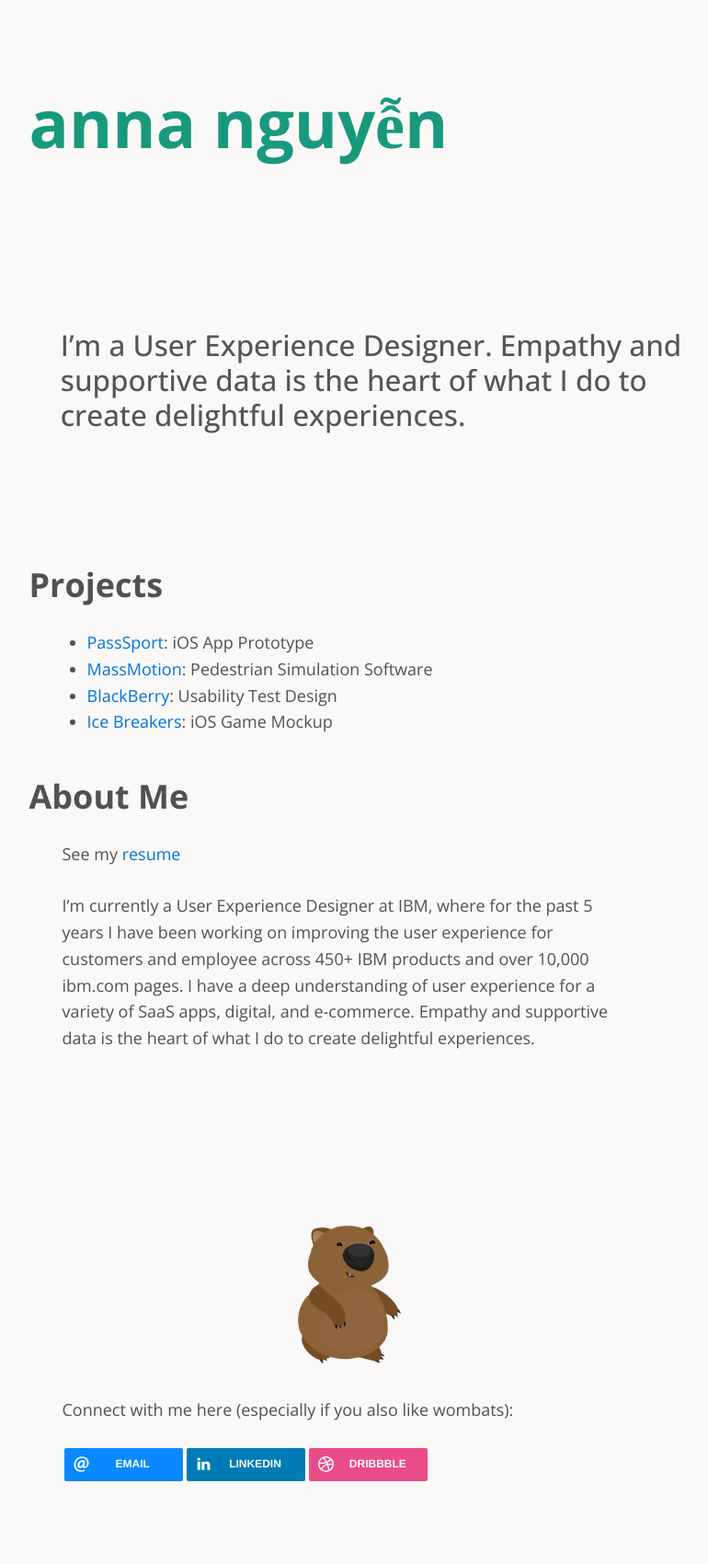
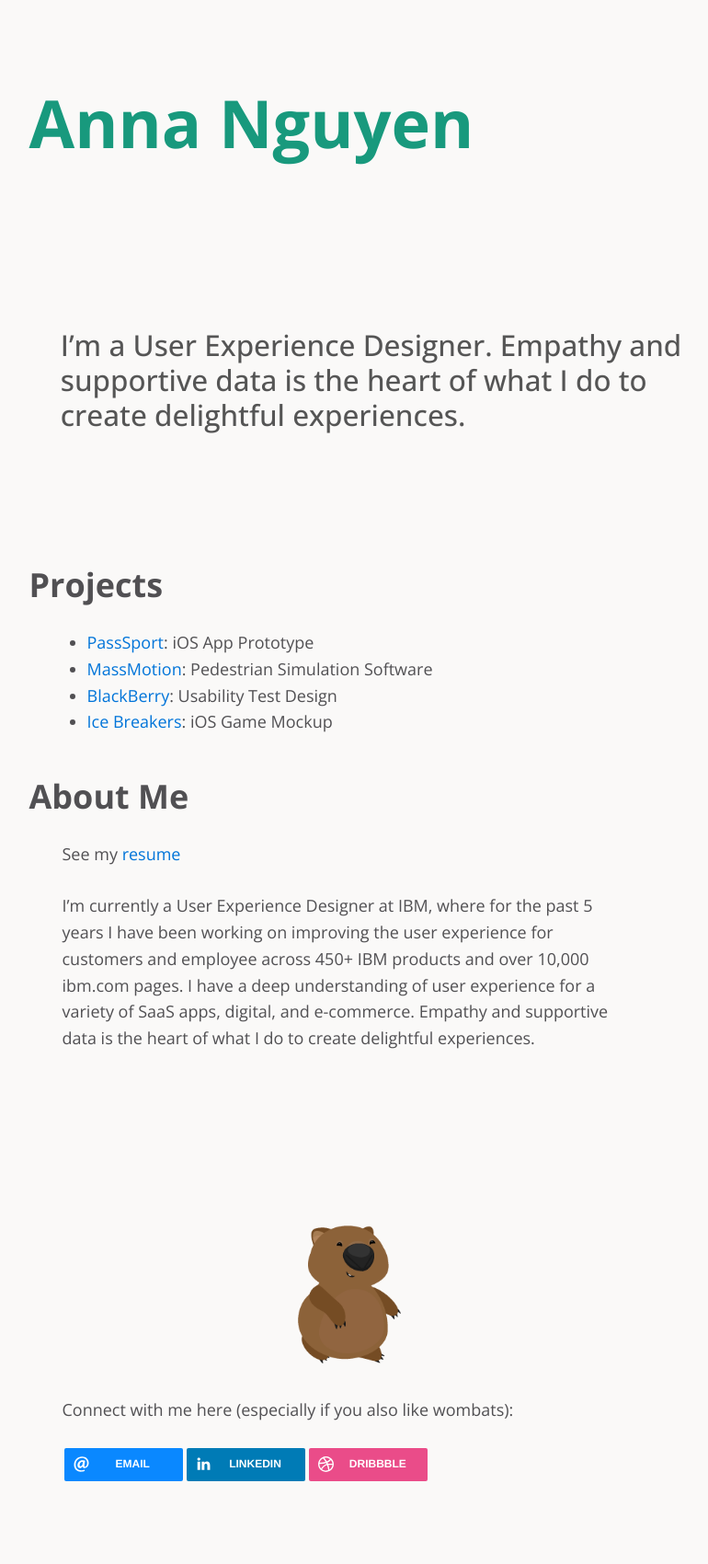
Before and after one commit to wailingwombat/wailingwombat.github.io, a Jekyll site: the page built from index.md, in a window 1280 px wide. Shown: the whole page at 92% size, without its empty margins (260-1030 px from the left). Built offline with Jekyll 4.4.1, drawn with Linux system fonts in a browser that asks for light colours; nearby versions of some CDN libraries; our own code applies the rules of GitHub Pages for plain Markdown files.

Commit message:
Update _config.yml

```diff
--- a/_config.yml
+++ b/_config.yml
@@ -1,6 +1,6 @@
 # Site settings
-title: Anna Nguyen
-tag_text: anna nguyễn
+title: Hanh Nguyen
+tag_text: Anna Nguyen
 description: I'm Anna Nguyen, a UX Designer based in New York City. I currently work at IBM where I design frictionless experiences for developers using IBM products.
 url: "http://127.0.0.1:4000"
 baseurl: ""
```
